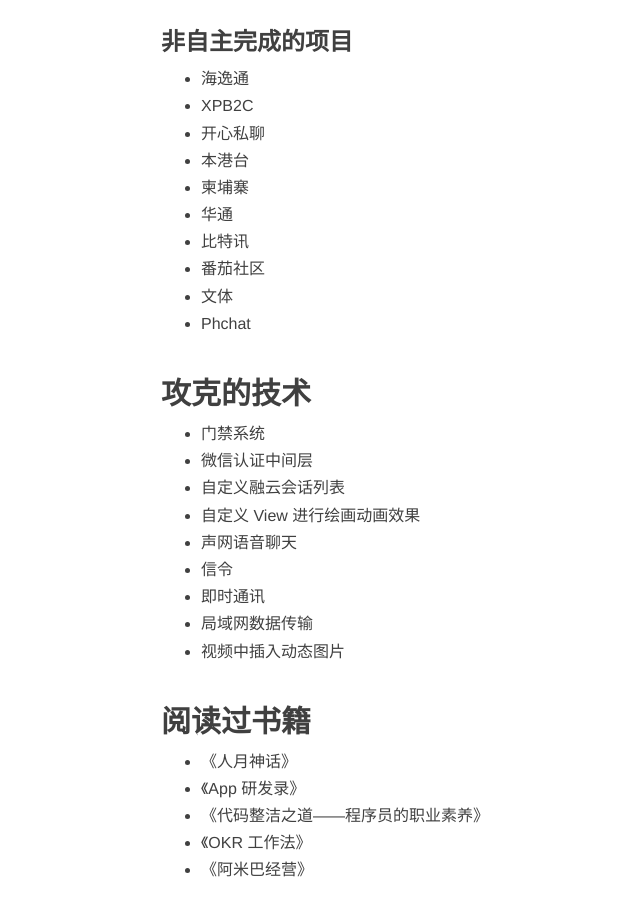
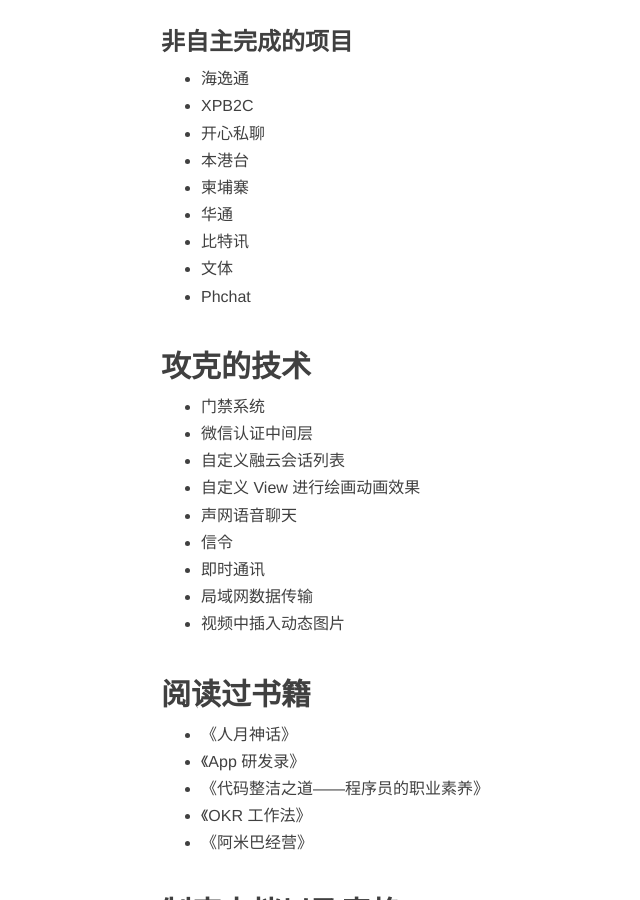
Before and after one commit to bjsdm/bjsdm.github.io, a Jekyll site: the page built from _posts/2019-12-28-2019年终总结.md, in a window 1280 px wide and 900 px high, scrolled down 1313 px. Shown: the whole window, without its empty margins (104-744 px from the left). Built offline with Jekyll 4.4.1, drawn with Linux system fonts in a browser that asks for light colours; nearby versions of some CDN libraries; comment, search, counter and statistics services are not loaded.

Commit message:
Update 2019-12-28-2019年终总结.md

```diff
--- a/_posts/2019-12-28-2019年终总结.md
+++ b/_posts/2019-12-28-2019年终总结.md
@@ -47,7 +47,6 @@ description: 2019 年终总结
 - 柬埔寨
 - 华通
 - 比特讯
-- 番茄社区
 - 文体
 - Phchat
 
```
